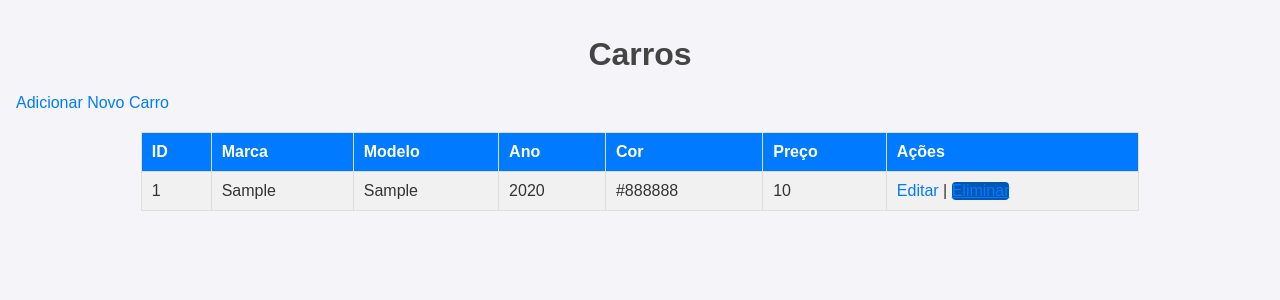
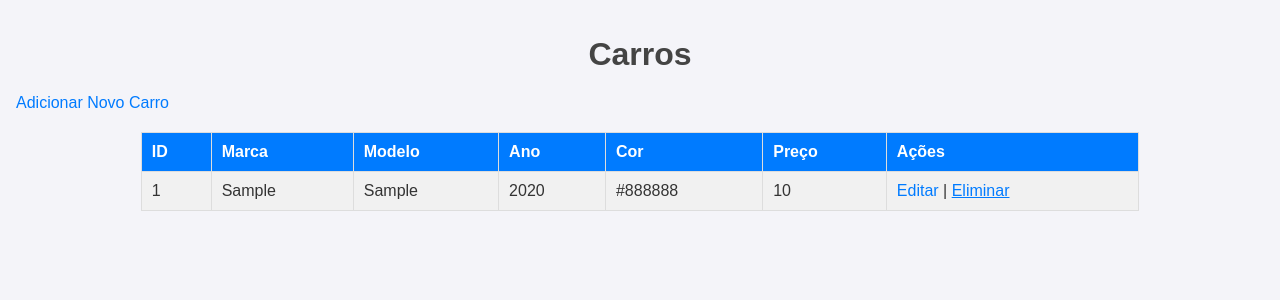
Before and after one commit to rapilukz/projeto-cloud-computing, a PHP site: page / in a window 1280 px wide, with the pointer over the restyled element. Shown: the top 300 px of the page. Run offline with PHP 8.4, Linux system fonts and the light colour scheme; tables that the repository leaves empty or names only in its code hold one stand-in row (values such as "Sample post"); data that the repository does not hold is empty; some libraries are stand-ins or nearby versions.

Commit message:
Update styles.css

```diff
--- a/app/styles/styles.css
+++ b/app/styles/styles.css
@@ -140,4 +140,5 @@ p a:hover {
 
 .delete-button:hover {
     text-decoration: underline;
+    background: none;
 }
```
